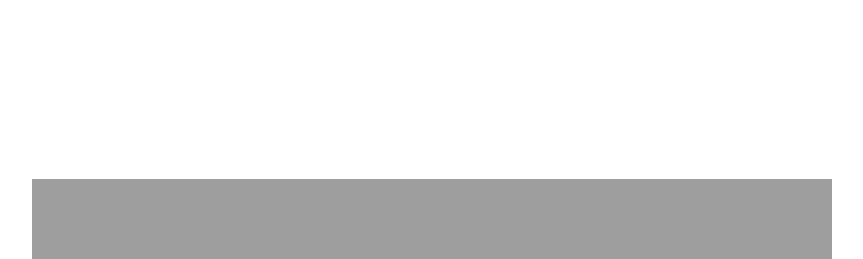
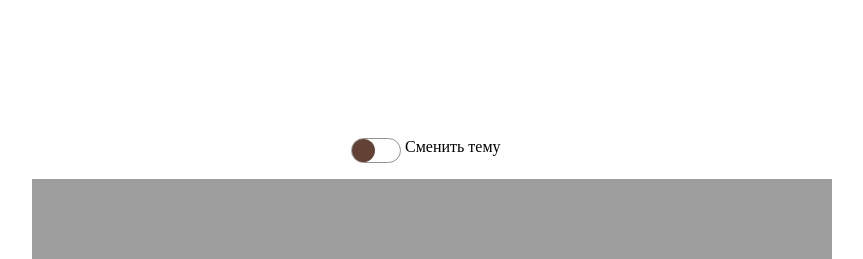
Before and after one commit to EmilDok/game, a plain HTML site: page index.html in a window 1280 px wide. Shown: the top 259 px of the page, without its empty margins (208-1071 px from the left). Drawn offline with Linux system fonts and the light colour scheme; a web font is replaced by a local one.

Commit message:
Add files via upload

```diff
--- a/index.html
+++ b/index.html
@@ -76,7 +76,6 @@
         </div>
         <div class="btns-container">
             <button onclick="openMenu()">В меню</button>
-            <button onclick="startGame()" class="next-level">Следующий уровень</button>
         </div>
     </div>
     <div class="best-score">
@@ -110,6 +109,10 @@
         </div>
         <button onclick="openMenu()">В меню</button>
     </div>
+    <div class="switch-theme" onclick="changeTheme()">
+        <input type="checkbox" id="toggle-button" class="toggle-button">
+        <label for="toggle-button" class="text">Сменить тему</label>
+    </div>
     <div class="main-container">
         <canvas id="canvas"></canvas>
     </div>
--- a/script.js
+++ b/script.js
@@ -48,6 +48,7 @@ let linesPointsArr = [];
 let specFunc;
 let normalCoords = [];
 let points = [0,0,0];
+let toggleBtn = document.querySelector('.toggle-button');
 
 let penalty = [
     [0,0,0],
@@ -77,6 +78,21 @@ if (localStorage.getItem('username')) {
     gameMenu.classList.add("db")
     helloContainer.classList.add("dn")
     openMenu();
+}
+
+if (localStorage.getItem('theme') == '1') {
+    toggleBtn.click()
+    document.querySelector("body").classList.add("body-theme")
+}
+
+function changeTheme() {
+    if (document.querySelector("body").classList.contains("body-theme")) {
+        document.querySelector("body").classList.remove("body-theme");
+        localStorage.setItem('theme', '0')
+    } else {
+        document.querySelector("body").classList.add("body-theme");
+        localStorage.setItem('theme', '1')
+    }
 }
 
 function Authorizate() {
--- a/style.css
+++ b/style.css
@@ -20,8 +20,11 @@ body{
     margin: 0;
     overflow: hidden;
     font-family: 'Kurale', serif;
-    /* filter: invert(1) hue-rotate(202deg);
-    background-color: #0f0f0f; */
+}
+
+.body-theme {
+    filter: invert(1) hue-rotate(199deg) brightness(1.08);
+    background-color: #000;
 }
 
 button, input{
@@ -391,3 +394,69 @@ label {
 .best-score button{
     margin: 30px auto;
 }
+
+/* Switch styles */
+
+.switch-theme{
+    justify-content: center;
+    align-items: center;
+    width: 162px;
+    height: 25px;
+    position: absolute;
+    top: -499px;
+    left: 0;
+    right: 0;
+    bottom: 0;
+    margin: auto;
+    z-index: 9999;
+}
+
+.toggle-button {
+    -webkit-appearance: none;
+    -moz-appearance: none;
+    appearance: none;
+}
+
+.toggle-button {
+    position: relative;
+    display: inline-block;
+    width: 50px;
+    height: 25px;
+    margin: 0;
+    vertical-align: top;
+    background: #ffffff;
+    border: 1px solid #939393;
+    border-radius: 30px;
+    outline: none;
+    cursor: pointer;
+    -webkit-appearance: none;
+    -moz-appearance: none;
+    appearance: none;
+    transition: 0.3s;
+    transition: all 0.3s cubic-bezier(0.2, 0.85, 0.32, 1.2);
+}
+
+.toggle-button::after {
+    content: "";
+
+    display: inline-block;
+    position: absolute;
+    left: 0;
+    top: 0;
+
+    width: 23px;
+    height: 23px;
+    background-color: #634134;
+    border-radius: 50%;
+
+    transform: translateX(0);
+    transition: 0.3s;
+    transition: all 0.3s cubic-bezier(0.2, 0.85, 0.32, 1.2);
+}
+.toggle-button:checked::after {
+    transform: translateX(calc(100% + 3px));
+    background-color: #fff;
+}
+.toggle-button:checked {
+    background-color: #634134;
+}
```
